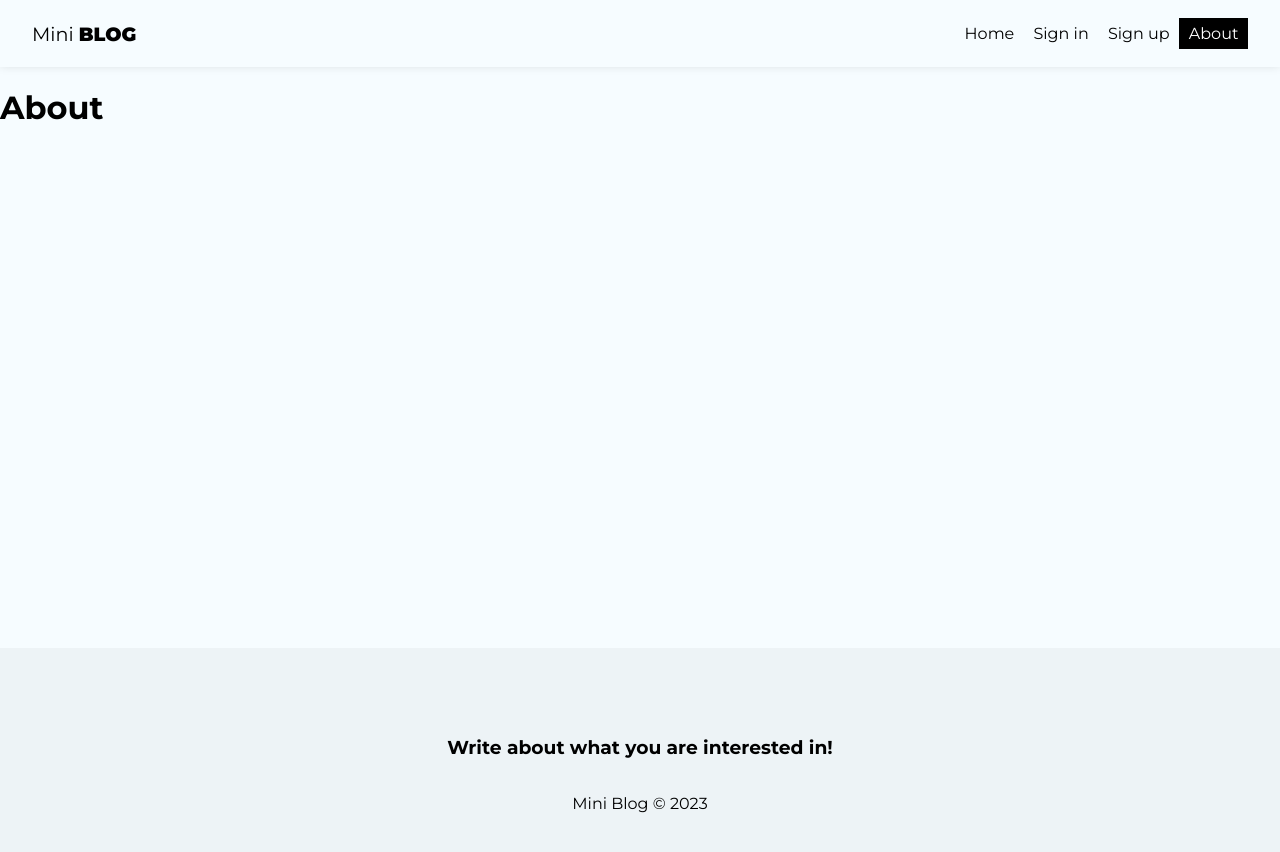
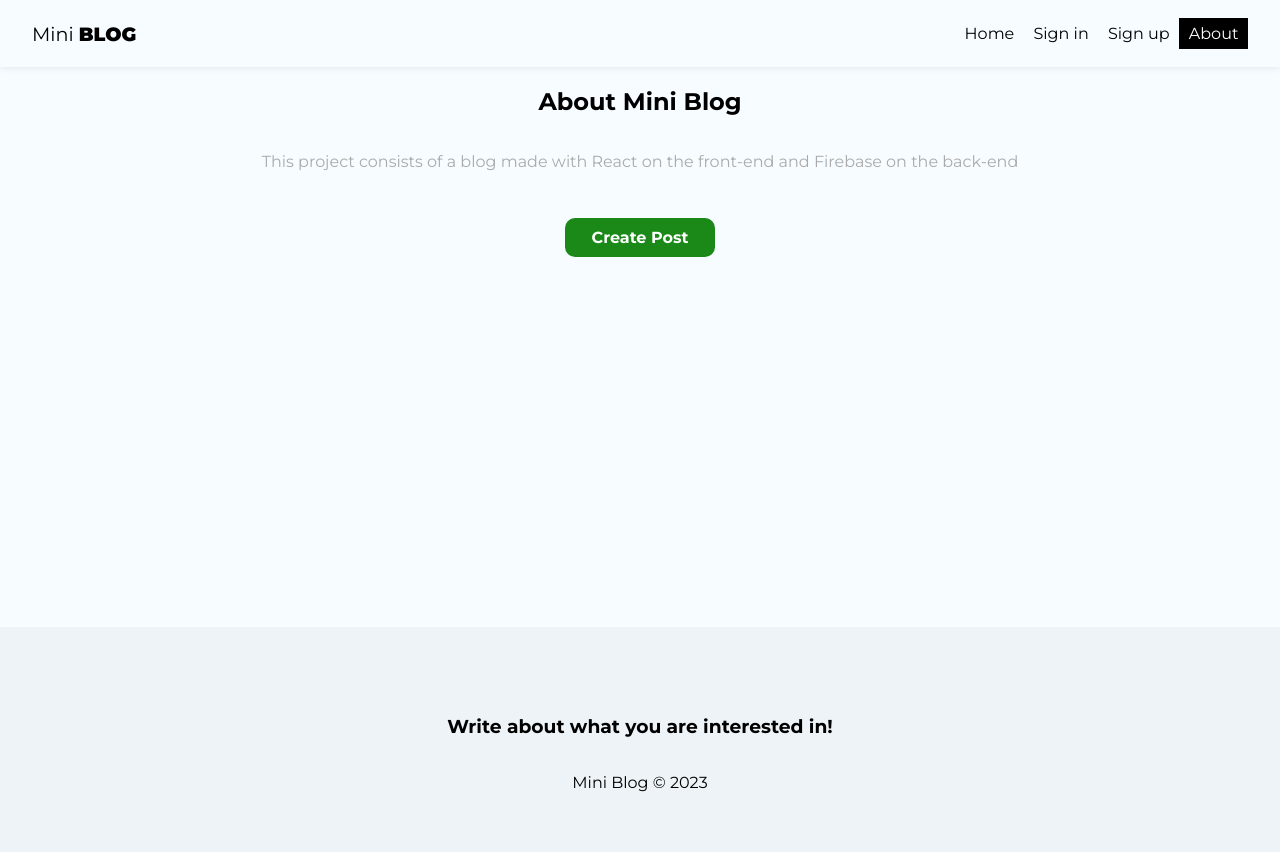
Before and after one commit to felype-carvalho/miniblog, a React (Create React App) app: page /about in a window 1280 px wide. Shown: the top 852 px of the page. Built offline with nearby package versions, Linux system fonts and the light colour scheme; no server answers.

Commit message:
Adding About page contend and block access to pages for unauthorized users

```diff
--- a/src/App.js
+++ b/src/App.js
@@ -36,7 +36,7 @@
     }, [auth]);
 
     if (loadingUser) {
-        return <p>Carregando...</p>;
+        return <p>Loading...</p>;
     }
 
     return (
@@ -47,11 +47,23 @@
                     <div className='container'>
                         <Routes>
                             <Route path="/" element={<Home />} />
-                            <Route path="/register" element={<Register />} />
-                            <Route path="/login" element={<Login />} />
                             <Route path="/about" element={<About />} />
-                            <Route path="/posts/create" element={<CreatePost />} />
-                            <Route path="/dashboard" element={<Dashboard />} />
+                            <Route
+                                path="/register"
+                                element={!user ? <Register /> : <Navigate to="/" />}
+                            />
+                            <Route
+                                path="/login"
+                                element={!user ? <Login /> : <Navigate to="/" />}
+                            />
+                            <Route
+                                path="/posts/create"
+                                element={user ? <CreatePost /> : <Navigate to="/login" />}
+                            />
+                            <Route
+                                path="/dashboard"
+                                element={user ? <Dashboard /> : <Navigate to="/login" />}
+                            />
                         </Routes>
                     </div>
                     <Footer />
--- a/src/pages/About/About.js
+++ b/src/pages/About/About.js
@@ -1,10 +1,13 @@
-//CSS
 import styles from "./About.module.css";
+
+import { Link } from "react-router-dom";
 
 const About = () => {
     return (
-        <div>
-            <h1>About</h1>
+        <div className={styles.about}>
+            <h2>About Mini <span>Blog</span></h2>
+            <p>This project consists of a blog made with React on the front-end and Firebase on the back-end</p>
+            <Link to="/post/create" className="btn">Create Post</Link>
         </div>
     )
 }
--- a/src/pages/About/About.module.css
+++ b/src/pages/About/About.module.css
@@ -0,0 +1,17 @@
+.about {
+    text-align: center;
+    display: flex;
+    flex-direction: column;
+    align-items: center;
+}
+
+.about p {
+    color: #aaa;
+    margin-bottom: 2em;
+}
+
+.about a {
+    display: block;
+    margin-top: 15px;
+    padding: 10px 15px;
+}
```
